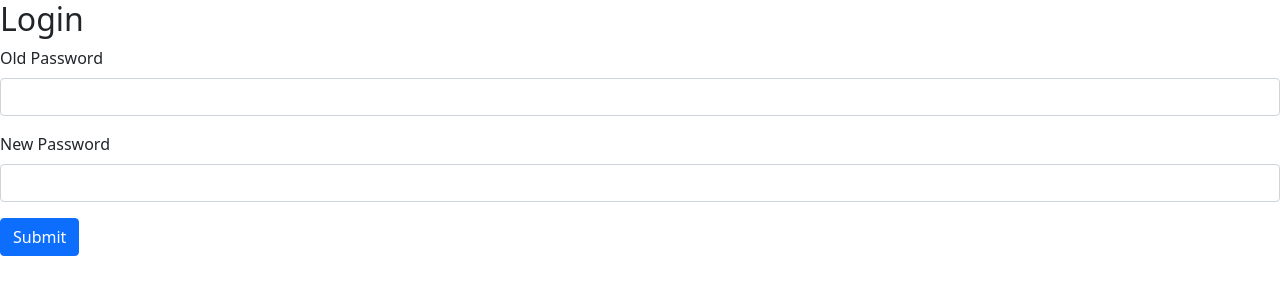
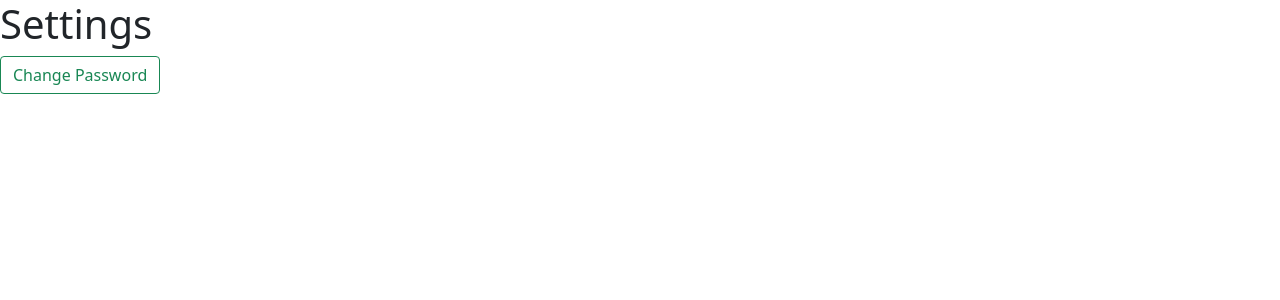
Before and after one commit to sheikhhuzaif/portfolio_app, a Django app: page /settings/ in a window 1280 px wide. Shown: the top 300 px of the page. Run offline with Django 3.2, Linux system fonts and the light colour scheme; the visitor is signed in with stand-in values (Sample User, id 1); some libraries are stand-ins or nearby versions.

Commit message:
requirements

```diff
--- a/portfolio/templates/settings.html
+++ b/portfolio/templates/settings.html
@@ -1,26 +1,6 @@
 {% extends 'base.html' %}
 
 {% block content %}
-  <h2>Login</h2>
-  <form method="POST" action="">
-    {% csrf_token %}
-    <form>
-  <div class="mb-3">
-    <label for="old" class="form-label">Old Password</label>
-    <input type="password" class="form-control" name="old" id="old">
-  </div>
-  <div class="mb-3">
-    <label for="new" class="form-label">New Password</label>
-    <input type="password" class="form-control" name="new" id="new">
-  </div>
-  <button type="submit" class="btn btn-primary">Submit</button>
-</form>
-    <br>
-      {% for message in messages%}
-      <p>{{message}}</p>
-      {% endfor %}
-    {% if form.errors %}
-      {{form.errors}}
-      {% endif %}
-  </form>
+  <h1>Settings</h1>
+  <a href="{% url 'password'%}" class="btn btn-outline-success" tabindex="-1" role="button" aria-disabled="true">Change Password</a>
 {% endblock %}
--- a/portfolio/views.py
+++ b/portfolio/views.py
@@ -1,13 +1,6 @@
 from django.contrib import messages
 from django.contrib.auth.decorators import login_required
-from django.contrib.auth.models import User
-from django.http import HttpResponseNotFound
-from django.shortcuts import render, redirect
-
-from portfolio.forms import UserRegistrationForm
 from django.contrib.auth import authenticate, login, logout
-
-# Create your views here.
 from portfolio.mail import send_joining_mail
 from django.shortcuts import render, redirect
 from django.core.mail import send_mail, BadHeaderError
@@ -94,23 +87,28 @@ def about(request):
 
 @login_required(login_url='login')
 def settings(request):
-    if request.method=='POST':
+    return render(request, 'settings.html')
+
+
+@login_required(login_url='login')
+def password_change(request):
+    if request.method == 'POST':
         if request.user.is_authenticated:
-            old=request.POST.get('old')
-            new=request.POST.get('new')
-            username=request.user
-            user=authenticate(request,username=username,password=old)
+            old = request.POST.get('old')
+            new = request.POST.get('new')
+            username = request.user
+            user = authenticate(request, username=username, password=old)
             if user is not None:
                 user.set_password(new)
                 user.save()
-                user=authenticate(request,username=username,password=new)
-                login(request,user)
-                messages.info(request,'password change succesfully')
+                user = authenticate(request, username=username, password=new)
+                login(request, user)
+                messages.info(request, 'password change succesfully')
                 return redirect('home')
             else:
-                messages.info(request,'old password is wrong')
+                messages.info(request, 'old password is wrong')
 
-    return render(request,'settings.html')
+    return render(request, 'password_settings.html')
 
 
 def password_reset_request(request):
@@ -126,7 +124,7 @@ def password_reset_request(request):
                     context = {
                         "email": user.email,
                         'domain': '127.0.0.1:8000',
-                        'site_name': 'Website',
+                        'site_name': 'PortFolios',
                         "uid": urlsafe_base64_encode(force_bytes(user.pk)),
                         "user": user,
                         'token': default_token_generator.make_token(user),
@@ -139,5 +137,4 @@ def password_reset_request(request):
                         return HttpResponse('Invalid header found.')
                     return redirect("/password_reset/done/")
     password_reset_form = PasswordResetForm()
-    return render(request=request, template_name="password_reset.html",
-                  context={"password_reset_form": password_reset_form})
+    return render(request, "password_reset.html", {"password_reset_form": password_reset_form})
--- a/portfolios/urls.py
+++ b/portfolios/urls.py
@@ -25,5 +25,6 @@ urlpatterns = [
          name='password_reset_complete'),
     path('view/<str:username>/', views.display, name='view'),
     path("password_reset", views.password_reset_request, name="password_reset"),
-    path('settings/',views.settings,name='settings')
+    path('settings/',views.settings,name='settings'),
+    path('password/',views.password_change,name='password')
 ]
```
Also changed, not shown: portfolio/templates/password_settings.html (added, +26 -0 lines), requirements.txt (added, +36 -0 lines).
